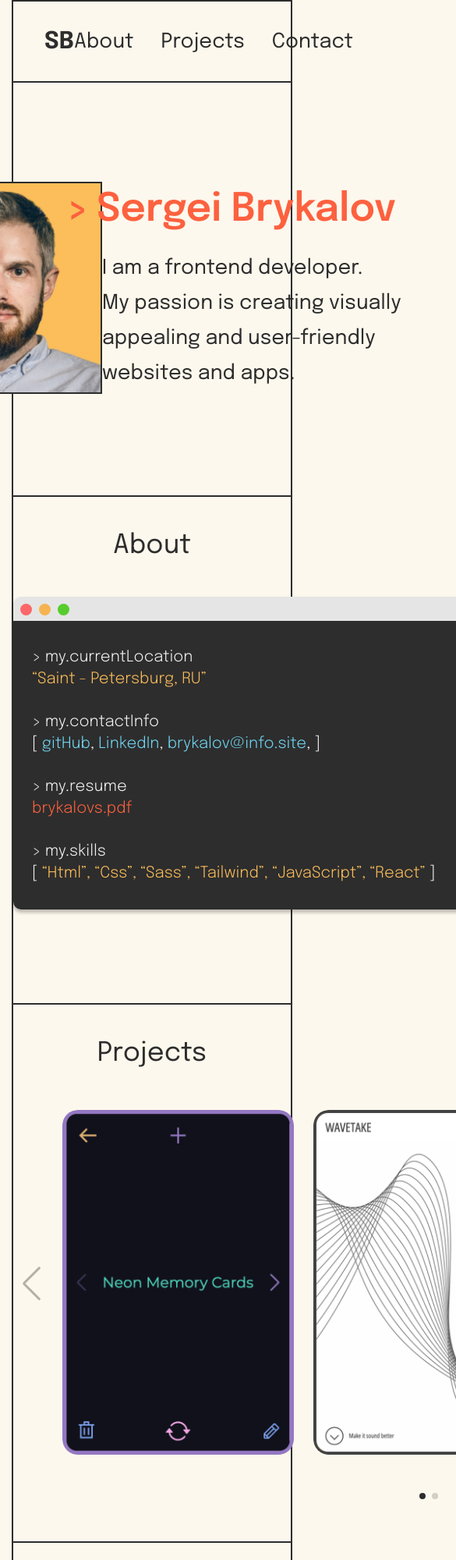
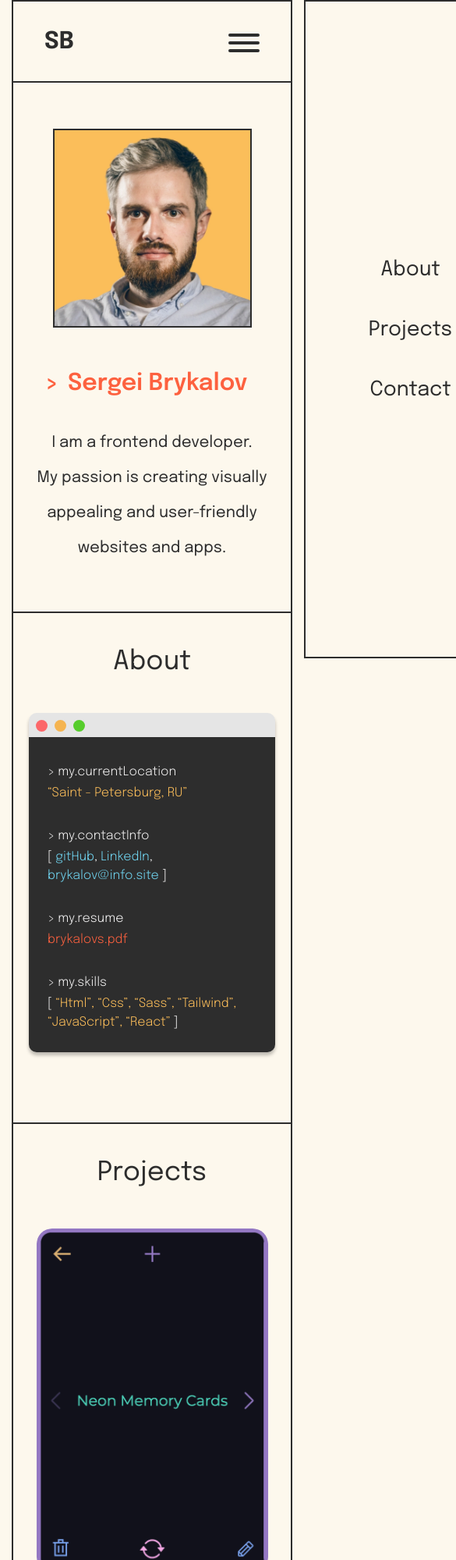
Before and after one commit to sebryk/portfolio, a website built with Parcel: page src/index.html in a window 390 px wide. Shown: the top 2000 px of the page at 78% size, 585 px wide, since content can reach past the window. Built offline with nearby package versions, Linux system fonts and the light colour scheme.

Commit message:
Responsive design

```diff
--- a/src/index.html
+++ b/src/index.html
@@ -21,9 +21,16 @@
         <a href="#home" class="nav__logo">SB</a>
         <ul class="nav__list">
           <li class="nav__list-item"><a href="#about" class="nav__list-link">About</a></li>
-          <li class="nav__list-item"><a href="#projects" class="nav__list-link">Projects</a></li>
-          <li class="nav__list-item"><a href="#contacts" class="nav__list-link">Contact</a></li>
+          <li class="nav__list-item"><a href="#projects" class="nav__list-link">Projects</a>
+          </li>
+          <li class="nav__list-item"><a href="#contacts" class="nav__list-link">Contact</a>
+          </li>
         </ul>
+        <div class="nav-icon icon">
+          <span class="icon__stripe"></span>
+          <span class="icon__stripe"></span>
+          <span class="icon__stripe"></span>
+        </div>
       </nav>
       <div class="header__hero" id="hero">
         <div class="header__hero-wrapper">
@@ -59,7 +66,7 @@
             [
             <a class="terminal__text-link" href="#">gitHub</a>,
             <a class="terminal__text-link" href="#">LinkedIn</a>,
-            <a class="terminal__text-link" href="#">brykalov@info.site</a>,
+            <a class="terminal__text-link" href="#">brykalov@info.site</a>
             ]
           </p>
           <h2 class="terminal__title">> my.resume</h2>
@@ -82,7 +89,6 @@
         <div class="swiper-wrapper">
           <!-- Slides -->
           <div class="swiper-slide">
-            <div class="swiper-slide-wrapper">
             <a href="#" class="swiper-slide-link">
               <picture>
                 <source srcset="./images/portfolio/neon-memory-cards.webp">
@@ -91,6 +97,8 @@
                   alt="Preview Image of Neon Memory Cards App">
               </picture>
             </a>
+          </div>
+          <div class="swiper-slide">
             <a href="#" class="swiper-slide-link">
               <picture>
                 <source srcset="./images/portfolio/wavetake.webp">
@@ -99,6 +107,8 @@
                   alt="Preview Image of Wavetake Site">
               </picture>
             </a>
+          </div>
+          <div class="swiper-slide">
             <a href="#" class="swiper-slide-link">
               <picture>
                 <source srcset="./images/portfolio/weather.webp">
@@ -108,9 +118,7 @@
               </picture>
             </a>
           </div>
-          </div>
           <div class="swiper-slide">
-            <div class="swiper-slide-wrapper">
             <a href="#" class="swiper-slide-link">
               <picture>
                 <source srcset="./images/portfolio/quickdrawing.webp">
@@ -119,6 +127,8 @@
                   alt="Preview Image of Quickdrawing React App">
               </picture>
             </a>
+          </div>
+          <div class="swiper-slide">
             <a href="#" class="swiper-slide-link">
               <picture>
                 <source srcset="./images/portfolio/locus.webp">
@@ -126,6 +136,8 @@
                 <img class="swiper-slide-img" src="./images/portfolio/locus.webp" alt="Preview Image of Locus Site ">
               </picture>
             </a>
+          </div>
+          <div class="swiper-slide">
             <a href="#" class="swiper-slide-link">
               <picture>
                 <source srcset="./images/portfolio/drum-sampler.webp">
@@ -134,7 +146,6 @@
                   alt="Preview Image of Drum Sampler App">
               </picture>
             </a>
-            </div>
           </div>
           ...
         </div>
--- a/src/js/index.js
+++ b/src/js/index.js
@@ -40,7 +40,18 @@ document.addEventListener('DOMContentLoaded', function () {
 
 const swiper = new Swiper('.swiper', {
   loop: false,
-
+  slidesPerView: 1,
+  slidesPerGroup: 1,
+  breakpoints: {
+    670: {
+      slidesPerView: 2,
+      slidesPerGroup: 2,
+    },
+    1000: {
+      slidesPerView: 3,
+      slidesPerGroup: 3,
+    },
+  },
   pagination: {
     el: '.swiper-pagination',
     clickable: true,
@@ -51,3 +62,33 @@ const swiper = new Swiper('.swiper', {
     prevEl: '.swiper-button-prev',
   },
 });
+
+const burgerMenu = () => {
+  const burger = document.querySelector('.icon');
+  const navMenu = document.querySelector('.nav__menu');
+  const mobileMenu = document.querySelector('.nav__list');
+  const menuLinks = document.querySelectorAll('.nav__list-item');
+  const body = document.querySelector('body');
+
+  const toggleBurger = () => {
+    mobileMenu.classList.toggle('nav__list--active');
+    burger.classList.toggle('icon--active');
+    body.classList.toggle('body__lock');
+    // navMenu.classList.toggle('nav__menu--shown');
+  };
+
+  const closeBurger = () => {
+    mobileMenu.classList.remove('nav__list--active');
+    burger.classList.remove('icon--active');
+    body.classList.remove('body__lock');
+    // navMenu.classList.remove('nav__menu--shown');
+  };
+
+  burger.addEventListener('click', toggleBurger);
+
+  // navMenu.addEventListener('click', closeBurger);
+
+  menuLinks.forEach(el => el.addEventListener('click', closeBurger));
+};
+
+burgerMenu();
--- a/src/scss/animation.scss
+++ b/src/scss/animation.scss
@@ -6,6 +6,20 @@
   top: 10px;
   left: -15px;
   height: 52px;
+  @media (max-width:820px) {
+    top: 20px;
+  }
+  @media (max-width:740px) {
+    top: 30px;
+    left: 60px;
+  }
+  @media (max-width:545px) {
+    top: -25px;
+    left: 44px;
+  }
+  @media (max-width:380px) {
+    left: 14px;
+  }
 }
 
 .wrapper h1 {
@@ -23,6 +37,9 @@
 
 .wrapper span{
   height: 52px;
+  @media (max-width:820px) {
+    height: 40px;
+  }
 }
 
 .wrapper h1 span.cursor {
@@ -31,6 +48,8 @@
   margin-left: 0.1rem;
   width: 3px;
   animation: blink 1s infinite;
+
+
 }
 .wrapper h1 span.cursor.typing {
   animation: none;
--- a/src/scss/style.scss
+++ b/src/scss/style.scss
@@ -2,10 +2,17 @@
 @use './reset.scss';
 @use './animation.scss';
 @use './swiper.scss';
+@use './burger.scss';
 
 body {
   background-color: var(--light-yellow-color);
   font-family: 'Epilogue', sans-serif;
+  min-width: 320px;
+  overflow-x: hidden;
+}
+
+.body__lock{
+  overflow: hidden;
 }
 
 .container{
@@ -32,22 +39,41 @@ body {
     gap: 100px;
     border: 2px solid var(--gray-color);
     border-top: none;
+    padding-inline: 20px;
+    @media (max-width:740px) {
+      height: 680px;
+    }
     &-wrapper{
       width: 822px;
       display: flex;
       justify-content: space-between;
+      @media (max-width:740px) {
+        height: 560px;
+        align-items: center;
+        flex-direction: column;
+      }
     }
     &-img{
-      width: 272px;
+      width: 260px;
       border: 2px solid var(--gray-color);
+      @media (max-width:740px) {
+        width: 299px;
+      }
+      @media (max-width:545px) {
+        width: 255px;
+      }
     }
     &-content{
-      height: 272px;
+      height: 230px;
       position: relative;
       display: flex;
       flex-direction: column;
-      justify-content: center;
       gap: 18px;
+      @media (max-width:740px) {
+        gap: 14px;
+        justify-content: flex-end;
+        text-align: center;
+      }
     }
     &-title{
       height: 52px;
@@ -57,11 +83,23 @@ body {
       font-weight: 600;
       line-height: unset;
       color: var(--orange-color);
+      @media (max-width:820px) {
+        font-size: 39px;
+      }
+      @media (max-width:545px) {
+        font-size: 30px;
+      }
       &::before{
         content: ">";
         position: absolute;
         top:0;
         left: -40px;
+        @media (max-width:545px) {
+          left:-30px
+        }
+        @media (max-width:380px) {
+          left:-20px
+        }
       }
 
     }
@@ -70,6 +108,25 @@ body {
       line-height: 45px;
       font-size: 26px;
       margin-top: 85px;
+      @media (max-width:820px) {
+        width: 312px;
+        font-size: 22px;
+      }
+      @media (max-width:740px) {
+        width: 440px;
+        font-size: 22px;
+        margin-top: 70px;
+      }
+      @media (max-width:545px) {
+        width: 320px;
+        margin-top: 70px;
+        font-size: 20px;
+      }
+      @media (max-width:380px) {
+        width: 260px;
+        margin-top: 70px;
+        font-size: 16px;
+      }
     }
   }
 }
@@ -87,7 +144,21 @@ body {
   &__list{
     display: flex;
     justify-content: space-around;
-    gap: 35px;
+    gap: 50px;
+    transition: 0.3s;
+    @media (max-width:765px) {
+      width: 70%;
+      height: 100dvh;
+      top: 0;
+      right: -70%;
+      background-color: var(--light-yellow-color);
+      border: 2px solid var(--gray-color);;
+      position: absolute;
+      flex-direction: column;
+      align-items: center;
+      justify-content: center;
+      z-index: 2;
+    }
     &-item{
       position: relative;
       font-weight: 400;
@@ -117,6 +188,7 @@ body {
   border-top: none;
   text-align: center;
   padding-top: 48px;
+  padding-inline: 20px;
   &__container{
     border-top: none;
   }
@@ -129,8 +201,8 @@ body {
 }
 .terminal{
   position: relative;
-  width: 822px;
-  height: 401px;
+  max-width: 822px;
+  height: 430px;
   margin-inline: auto;
   margin-bottom: 120px;
   background-color: var(--gray-color);
@@ -140,6 +212,19 @@ body {
   color: var(--white-color);
   text-align: left;
   box-shadow: 0px 4px 4px 0px rgba(0, 0, 0, 0.25);
+  @media (max-width:640px) {
+    height: 390px;
+    margin-bottom: 90px;
+  }
+  @media (max-width:540px) {
+    height: 410px;
+  }
+  @media (max-width:413px) {
+    height: 435px;
+  }
+  @media (max-width:365px) {
+    height: 460px;
+  }
   &__circle{
     position: absolute;
     width: 15px;
@@ -161,11 +246,18 @@ body {
     font-size: 20px;
     font-weight: 300;
     margin-bottom: 7px;
+    @media (max-width:640px) {
+      font-size: 16px;
+    }
   }
   &__text{
     font-size: 20px;
     margin-bottom: 34px;
     font-weight: 300;
+    line-height: 1.5;
+    @media (max-width:640px) {
+      font-size: 16px;
+    }
     &-location{
       color: var(--yellow-color);
     }
@@ -195,6 +287,7 @@ body {
     font-size: 34px;
     font-weight: 400;
     line-height: 30px;
+    margin-bottom: 50px;
   }
 }
 
@@ -203,6 +296,7 @@ body {
   padding-top: 47px;
   border: 2px solid var(--gray-color);
   border-top: none;
+  padding-inline: 20px;
   &__title{
     font-size: 34px;
     font-weight: 400;
@@ -210,9 +304,10 @@ body {
     margin-bottom: 65px;
   }
   &__wrapper{
+    justify-content: space-between;
     display: flex;
-    justify-content: center;
-    gap: 92px;
+    max-width: 460px;
+    margin-inline: auto;
   }
   &__link{
     transition: 0.3s;
@@ -228,6 +323,9 @@ body {
       margin-bottom: 12px;
     }
     margin-bottom: 83px;
+    @media (max-width: 410px ) {
+      transform: scale(0.7);
+    }
   }
 }
 
@@ -248,3 +346,59 @@ body {
     font-weight: 400;
   }
 }
+
+.icon {
+  display: none;
+  }
+
+  @media(max-width:765px) {
+    .nav__list--active {
+      right: 0;
+    }
+
+
+  .icon {
+
+      width: 40px;
+      height: 40px;
+      position: relative;
+      cursor: pointer;
+      display: block;
+      z-index: 3;
+
+    &__stripe {
+      width: 40px;
+      height: 4px;
+      background-color: var(--gray-color);
+      position: absolute;
+      top: 50%;
+      transition: all 0.3s;
+      border-radius: 8px;
+    }
+
+    &__stripe:first-child {
+      top: 25%;
+    }
+
+    &__stripe:last-child {
+      top: 75%;
+    }
+
+
+    &--active span:nth-child(1) {
+      transform: rotate(45deg);
+      top: 50%;
+      background-color: #404242;
+    }
+
+    &--active span:nth-child(2) {
+      transform: scale(0);
+    }
+    &--active span:nth-child(3) {
+      transform: rotate(-45deg);
+      top: 50%;
+      background-color: #404242;
+    }
+  }
+
+  }
--- a/src/scss/swiper.scss
+++ b/src/scss/swiper.scss
@@ -1,20 +1,33 @@
 :root{
   --swiper-pagination-top: auto;
-  --swiper-pagination-bottom: 0;
+  --swiper-pagination-bottom: 40px;
+  --swiper-navigation-size: 30px;
 }
 .swiper {
-  width: 1066px;
-  height: 560px;
+  width: 960px;
+  height: 540px;
   margin-bottom: 50px;
+  padding-top: 6px;
+  @media (max-width: 1000px ) {
+    width: 630px;
+  }
+  @media (max-width: 670px ) {
+    width: 320px;
+  }
+  @media (max-width: 370px ) {
+    width: 260px;
+    height: 490px;
+  }
+}
+
+
+.swiper-wrapper{
 }
 
 .swiper-slide{
-  margin: auto;
-}
-
-.swiper-slide-link{
-  position: relative;
-  background-size: auto;
+  display: flex;
+  justify-content: center;
+  align-items: flex-start;
 }
 
 .swiper-slide-title{
@@ -27,16 +40,6 @@
 }
 
 
-
-.swiper-slide-wrapper{
-  margin: auto;
-  width: 940px;
-  height: 100%;
-  display: flex;
-  justify-content: space-between;
-  align-items: center;
-}
-
 .swiper-slide-img {
   width: 297px;
   border-radius: 20px;
@@ -46,16 +49,19 @@
     box-shadow: 0px 6px 6px 0px rgba(0, 0, 0, 0.35);
     transform: translateY(-6px);
   }
+  @media (max-width: 370px ) {
+    width: 260px;
+  }
 }
 
 .swiper-slide-img:hover.swiper-slide-title{
   color: orange;
 }
 
-.sample-slider .swiper-pagination{
-  bottom: initial;
-  top: 30px;
-}
+// .sample-slider .swiper-pagination{
+//   bottom: initial;
+//   top: 30px;
+// }
 
 .swiper-pagination-bullet{
   background-color: var(--gray-color);
@@ -63,9 +69,20 @@
 .swiper-pagination-bullet-active{
   background-color: var(--gray-color);
 }
+.swiper-button{
+  position: absolute;
+}
 .swiper-button-prev{
   color: var(--gray-color);
+  top: 490px;
+  @media (max-width: 370px ) {
+    top: 440px;
+  }
 }
 .swiper-button-next{
   color: var(--gray-color);
+  top: 490px;
+  @media (max-width: 370px ) {
+    top: 440px;
+  }
 }
```
Also changed, not shown: dist/index.css, dist/index.html, dist/index.js, src/scss/burger.scss (added). Lines whose indentation alone changed are shown as unchanged.
